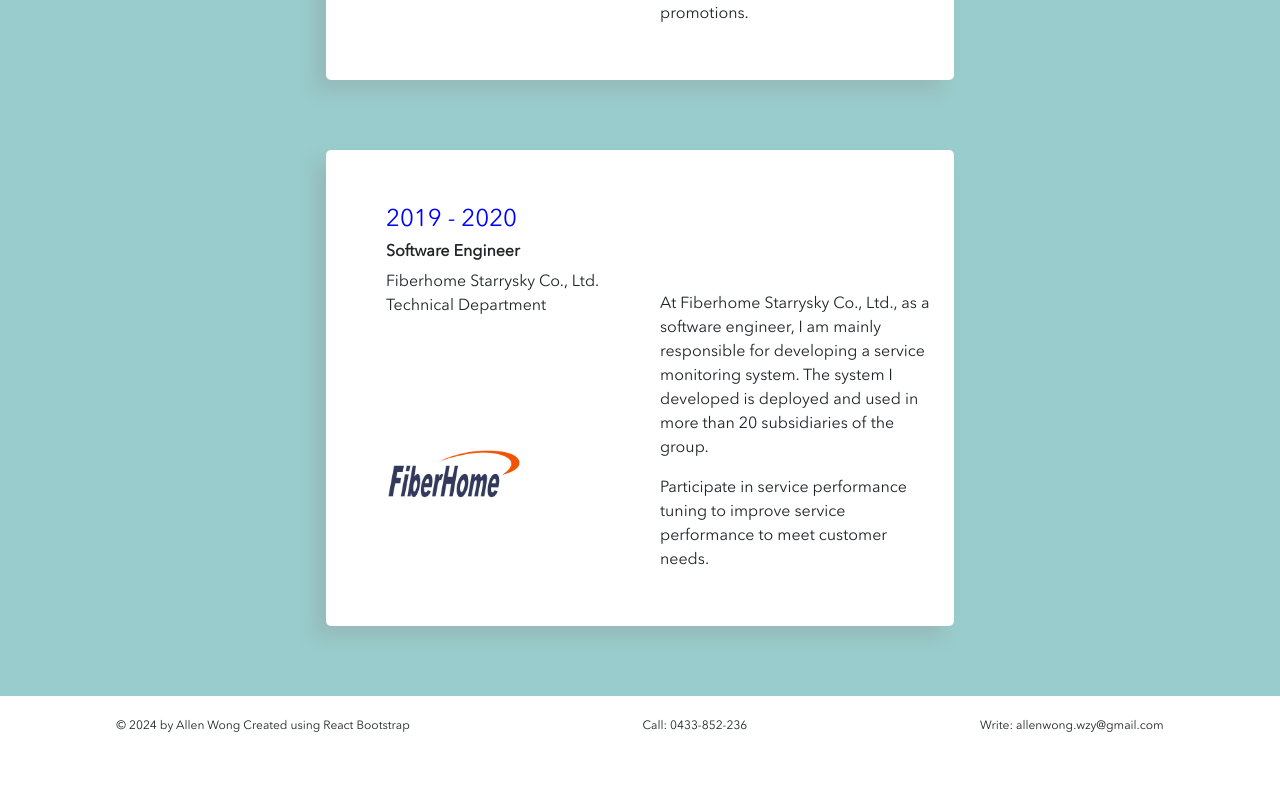
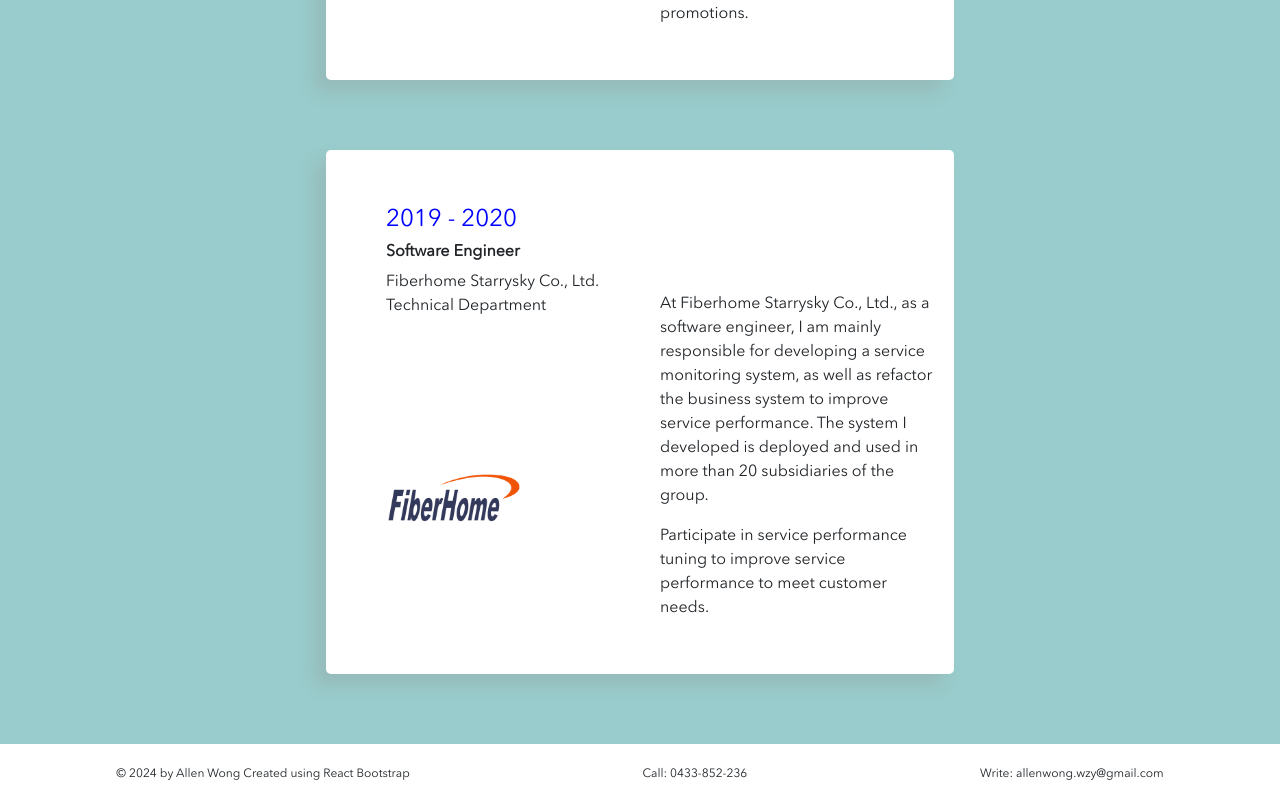
Before and after one commit to allenwongwzy/personal-web-front, a React (Create React App) app: page /resume in a window 1280 px wide. Shown: the part 1493-2291 px from the top of the page. Before the commit the page ends 2243 px from the top, so only its background shows below. Built offline with nearby package versions, Linux system fonts and the light colour scheme; no server answers.

Commit message:
add brand logo

```diff
--- a/src/component/Resume/resume.jsx
+++ b/src/component/Resume/resume.jsx
@@ -133,8 +133,9 @@ class Resume extends Component {
                         </div>
                         <div className={'job-description'}>
                             <p style={{textAlign: 'left'}}>
-                            At Fiberhome Starrysky Co., Ltd., as a software engineer, I am mainly responsible for
-                                developing a service monitoring system. The system I developed is deployed and used in
+                                At Fiberhome Starrysky Co., Ltd., as a software engineer, I am mainly responsible for
+                                developing a service monitoring system, as well as refactor the business system to improve
+                                service performance. The system I developed is deployed and used in
                                 more than 20 subsidiaries of the group.
                             </p>
                             <p> Participate in service performance tuning to improve service performance to meet
```
